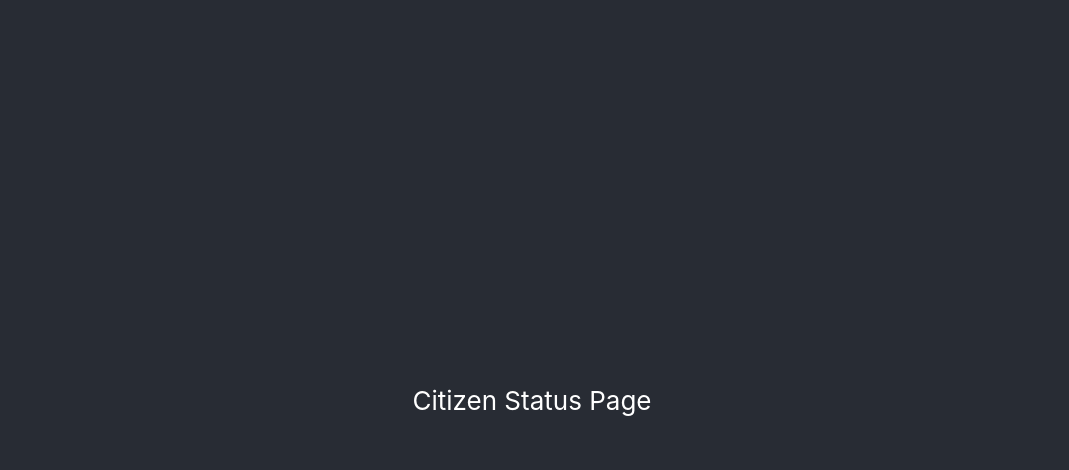
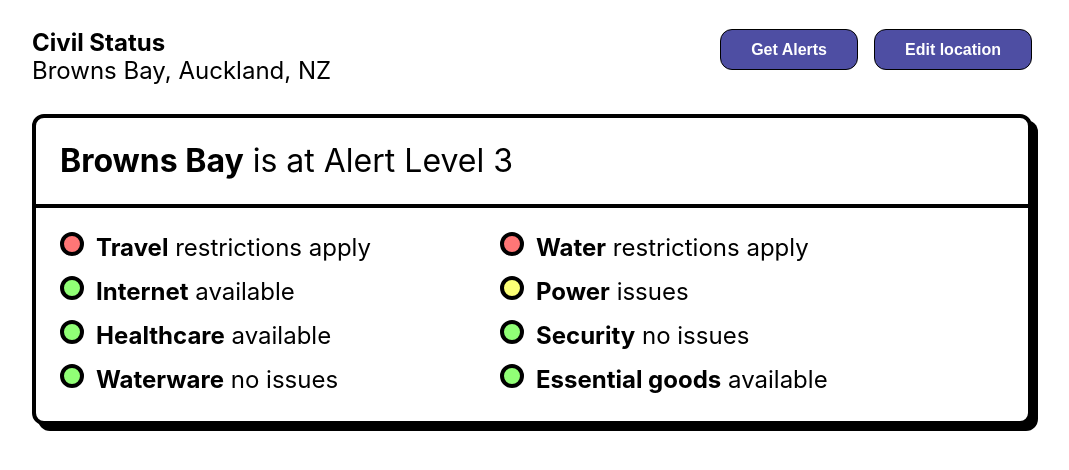
Before and after one commit to StatuspageNZ/statuspage, a React (Create React App) app: page / in a window 1280 px wide. Shown: the top 470 px of the page, without its empty margins (108-1177 px from the left). Built offline with nearby package versions, Linux system fonts and the light colour scheme.

Commit message:
header done

```diff
--- a/src/App.css
+++ b/src/App.css
@@ -1,38 +1,106 @@
 .App {
-  text-align: center;
+  display: flex;
+  flex-direction: column;
+  align-items:center;
+  justify-content: center;
 }
 
-.App-logo {
-  height: 40vmin;
-  pointer-events: none;
+.header__container{
+  width: 1000px;
+  display:flex;
+  margin-top:29px;
+  margin-bottom:29px;
 }
 
-@media (prefers-reduced-motion: no-preference) {
-  .App-logo {
-    animation: App-logo-spin infinite 20s linear;
-  }
+.header__left-part {
+  font-size: 24px;
+  line-height: 28px;
+  flex-basis: 100%;
+}
+.header__title {
+  font-weight: bold;
+}
+.header__location {
 }
 
-.App-header {
-  background-color: #282c34;
-  min-height: 100vh;
-  display: flex;
-  flex-direction: column;
-  align-items: center;
-  justify-content: center;
-  font-size: calc(10px + 2vmin);
-  color: white;
+.header__right-part {
+  flex-basis: 100%;
+  text-align:right;
 }
 
-.App-link {
-  color: #61dafb;
+.fancy-button {
+  background: #4E4EA3;
+  border: 1px solid #000000;
+  box-sizing: border-box;
+  border-radius: 12px;
+
+  color: #FFFFFF;
+  padding: 10px 30px;
+  font-weight: bold;
+  font-size: 16px;
+  line-height: 19px;
+  margin-left: 16px;
 }
 
-@keyframes App-logo-spin {
-  from {
-    transform: rotate(0deg);
-  }
-  to {
-    transform: rotate(360deg);
-  }
+.overview {
+  width: 1000px;
+  height: 311px;
+
+  background: #FFFFFF;
+  border: 4px solid #000000;
+  box-sizing: border-box;
+  box-shadow: 6px 6px 0px #000000;
+  border-radius: 12px;
 }
+
+.overview__header {
+  font-style: normal;
+  font-size: 32px;
+  line-height: 38px;
+
+  padding-top: 24px;
+  padding-bottom: 24px;
+  padding-left: 24px;
+  padding-right: 24px;
+}
+
+.overview__description {
+  border-top: 4px solid black;
+
+  padding-top: 24px;
+  padding-bottom: 24px;
+  padding-left: 24px;
+  padding-right: 24px;
+
+  display: flex;
+  flex-direction: row;
+  flex-wrap: wrap;
+}
+
+.line-item__container {
+  margin-bottom: 14px;
+  font-size: 24px;
+  line-height: 28px;
+  width: 388px;
+  margin-right: 52px;
+}
+
+.line-item__status-circle {
+  display:inline-block;
+  margin-right: 12px;
+  width: 24px;
+  height: 24px;
+  border: 4px solid #000000;
+  box-sizing: border-box;
+  border-radius: 24px;
+}
+
+.line-item__status-circle--red {
+  background: #FF7676;
+}
+.line-item__status-circle--green {
+  background: #91FF76;
+}
+.line-item__status-circle--yellow {
+  background: #FCFF76;
+}
--- a/src/App.js
+++ b/src/App.js
@@ -4,11 +4,67 @@ import './App.css';
 function App() {
   return (
     <div className="App">
-      <header className="App-header">
-        <p>
-          Citizen Status Page
-        </p>
-      </header>
+      <div>
+        <div className="header__container">
+          <div className="header__left-part">
+            <div className="header__title">Civil Status</div>
+            <div className="header__location">Browns Bay, Auckland, NZ</div>
+          </div>
+          <div className="header__right-part">
+            <button className="fancy-button">Get Alerts</button>
+            <button className="fancy-button">Edit location</button>
+          </div>
+        </div>
+      </div>
+      <div className="overview">
+        <div className="overview__header">
+          <b>Browns Bay</b> is at Alert Level 3
+        </div>
+        <div className="overview__description">
+
+          <div className="line-item__container">
+            <div className="line-item__status-circle line-item__status-circle--red"></div>
+            <b>Travel</b> restrictions apply
+          </div>
+          <div className="line-item__container">
+            <div className="line-item__status-circle line-item__status-circle--red"></div>
+            <b>Water</b> restrictions apply
+          </div>
+
+          <div className="line-item__container">
+            <div className="line-item__status-circle line-item__status-circle--green"></div>
+            <b>Internet</b> available
+          </div>
+
+          <div className="line-item__container">
+            <div className="line-item__status-circle line-item__status-circle--yellow"></div>
+            <b>Power</b> issues
+          </div>
+
+          <div className="line-item__container">
+            <div className="line-item__status-circle line-item__status-circle--green"></div>
+            <b>Healthcare</b> available
+          </div>
+
+          <div className="line-item__container">
+            <div className="line-item__status-circle line-item__status-circle--green"></div>
+            <b>Security</b> no issues
+          </div>
+
+          <div className="line-item__container">
+            <div className="line-item__status-circle line-item__status-circle--green"></div>
+            <b>Waterware</b> no issues
+          </div>
+
+          <div className="line-item__container">
+            <div className="line-item__status-circle line-item__status-circle--green"></div>
+            <b>Essential goods</b> available
+          </div>
+
+        </div>
+      </div>
+
+
     </div>
   );
 }
--- a/src/index.css
+++ b/src/index.css
@@ -8,6 +8,4 @@ body {
 }
 
 code {
-  font-family: source-code-pro, Menlo, Monaco, Consolas, 'Courier New',
-    monospace;
 }
```
